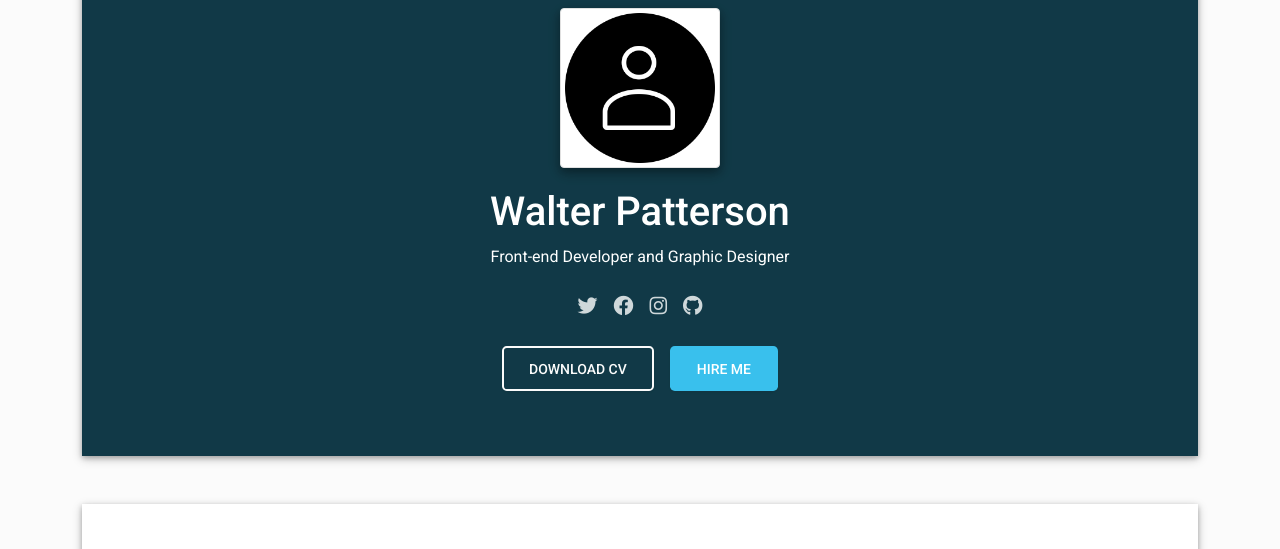
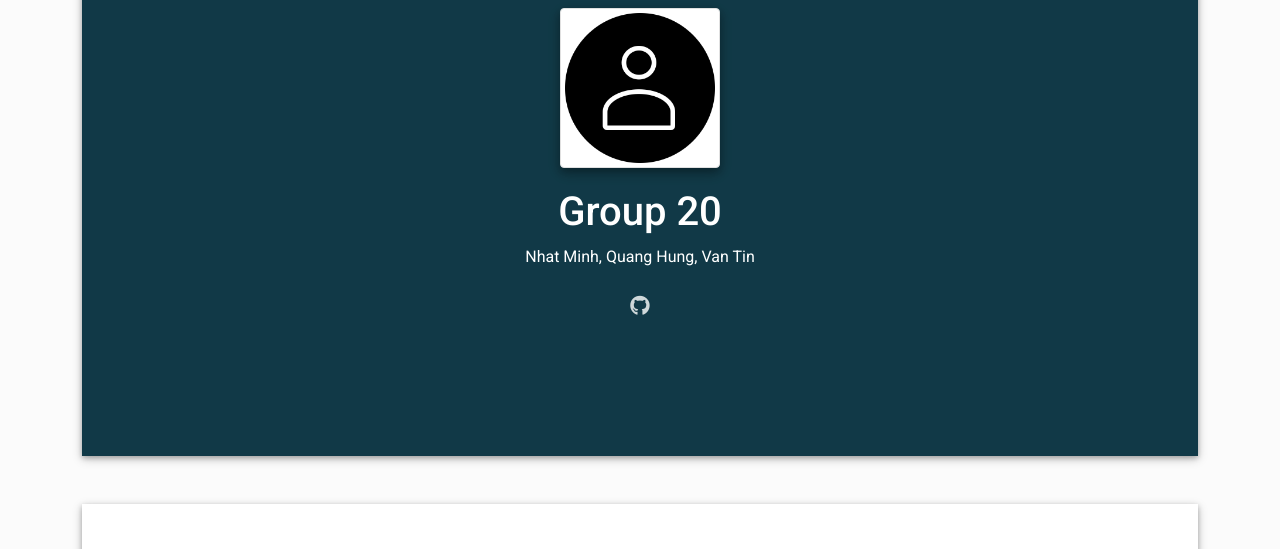
Before and after one commit to Boyonelove/viv.github.io, a plain HTML site: page index.html in a window 1280 px wide. Shown: the part 156-705 px from the top of the page. Drawn offline with Linux system fonts and the light colour scheme.

Commit message:
Update index.html

```diff
--- a/index.html
+++ b/index.html
@@ -61,24 +61,17 @@
             <div class="avatar p-1"><img class="img-thumbnail shadow-2-strong" src="images/avatar.jpg" width="160" height="160"/></div>
             <div class="header-bio mt-3">
               <div data-aos="zoom-in" data-aos-delay="0">
-                <h2 class="h1">Walter Patterson</h2>
-                <p>Front-end Developer and Graphic Designer</p>
+                <h2 class="h1">Group 20</h2>
+                <p>Nhat Minh, Quang Hung, Van Tin</p>
               </div>
               <div class="header-social mb-3 d-print-none" data-aos="zoom-in" data-aos-delay="200">
                 <nav role="navigation">
                   <ul class="nav justify-content-center">
-                    <li class="nav-item"><a class="nav-link" href="https://twitter.com/templateflip" title="Twitter"><i class="fab fa-twitter"></i><span class="menu-title sr-only">Twitter</span></a>
-                    </li>
-                    <li class="nav-item"><a class="nav-link" href="https://www.facebook.com/templateflip" title="Facebook"><i class="fab fa-facebook"></i><span class="menu-title sr-only">Facebook</span></a>
-                    </li>
-                    <li class="nav-item"><a class="nav-link" href="https://www.instagram.com/templateflip" title="Instagram"><i class="fab fa-instagram"></i><span class="menu-title sr-only">Instagram</span></a>
-                    </li>
-                    <li class="nav-item"><a class="nav-link" href="https://github.com/templateflip" title="Github"><i class="fab fa-github"></i><span class="menu-title sr-only">Github</span></a>
+                    <li class="nav-item"><a class="nav-link" href="https://github.com/V1Vav" title="Github"><i class="fab fa-github"></i><span class="menu-title sr-only">Github</span></a>
                     </li>
                   </ul>
                 </nav>
               </div>
-              <div class="d-print-none"><a class="btn btn-outline-light btn-lg shadow-sm mt-1 me-3" href="material-resume.pdf" data-aos="fade-right" data-aos-delay="700">Download CV</a><a class="btn btn-info btn-lg shadow-sm mt-1" href="#contact" data-aos="fade-left" data-aos-delay="700">Hire Me</a></div>
             </div>
           </div>
         </div>
```
